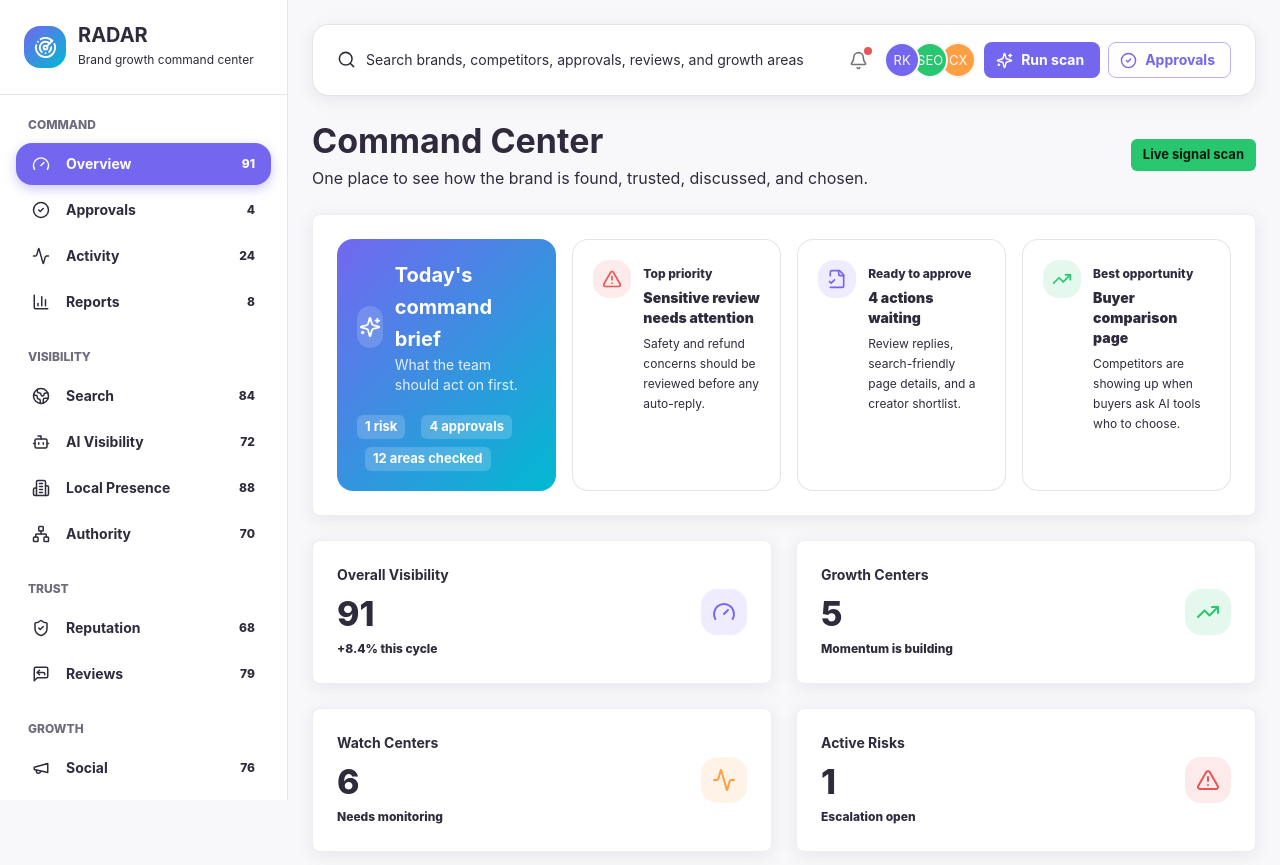
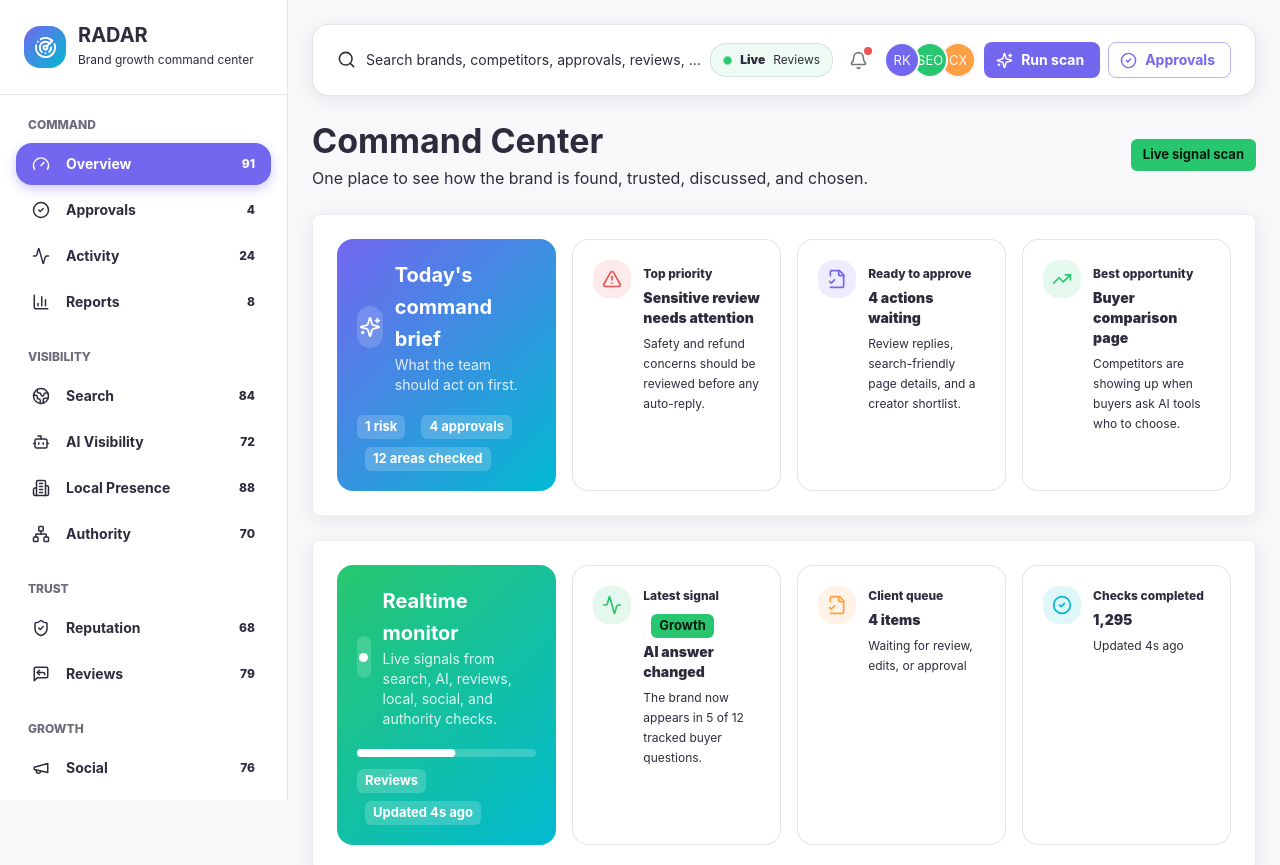
Before and after one commit to rajeshkamalwar/radar, a Next.js app in the folder radar-saas/: page / in a window 1280 px wide. Shown: the top 865 px of the page. Built offline with nearby package versions, Linux system fonts and the light colour scheme; what @mui/material-nextjs would draw is missing.

Commit message:
Add realtime signal monitoring layer

```diff
--- a/radar-saas/src/components/RadarDashboard.tsx
+++ b/radar-saas/src/components/RadarDashboard.tsx
@@ -29,7 +29,7 @@ import {
 } from "lucide-react";
 import Link from "next/link";
 import { usePathname } from "next/navigation";
-import { useMemo, useState, type ReactNode } from "react";
+import { useEffect, useMemo, useState, type ReactNode } from "react";
 import {
   alpha,
   Avatar,
@@ -109,6 +109,85 @@ const priorityTone: Record<
 
 const quickFilters = ["All", "Needs attention", "Ready to approve", "Growth", "Risks"];
 
+const liveSignalEvents: Array<{
+  title: string;
+  detail: string;
+  module: string;
+  tone: RadarStatus;
+  source: string;
+}> = [
+  {
+    title: "New Google review detected",
+    detail: "A 2-star review mentions refund timing and needs approval before reply.",
+    module: "Reviews",
+    tone: "risk",
+    source: "Google Business Profile"
+  },
+  {
+    title: "AI answer changed",
+    detail: "The brand now appears in 5 of 12 tracked buyer questions.",
+    module: "AI Visibility",
+    tone: "growth",
+    source: "AI prompt monitor"
+  },
+  {
+    title: "Ranking movement found",
+    detail: "A priority service page moved into the first-page watch zone.",
+    module: "Search",
+    tone: "growth",
+    source: "Search scan"
+  },
+  {
+    title: "Creator risk cleared",
+    detail: "Two creators passed brand-safety checks for the rising topic.",
+    module: "Influencers",
+    tone: "clear",
+    source: "Creator monitor"
+  },
+  {
+    title: "Competitor mention increased",
+    detail: "A competitor appeared again in comparison-style AI answers.",
+    module: "Competitors",
+    tone: "watch",
+    source: "Share of voice"
+  }
+];
+
+const liveSignalChecks = [
+  "AI prompts",
+  "Reviews",
+  "Google positions",
+  "Local listings",
+  "Social mentions",
+  "Backlinks"
+];
+
+function useLiveSignals() {
+  const [tick, setTick] = useState(0);
+
+  useEffect(() => {
+    const interval = window.setInterval(() => setTick((current) => current + 1), 3500);
+    return () => window.clearInterval(interval);
+  }, []);
+
+  return useMemo(() => {
+    const activeEvent = liveSignalEvents[tick % liveSignalEvents.length];
+    const scanProgress = 42 + ((tick * 13) % 54);
+    const checksCompleted = 1284 + tick * 11;
+    const queueDelta = tick % 3 === 0 ? 1 : 0;
+    const signalLabel = liveSignalChecks[tick % liveSignalChecks.length];
+
+    return {
+      activeEvent,
+      checksCompleted,
+      queueDelta,
+      scanProgress,
+      signalLabel,
+      lastUpdated: tick === 0 ? "Starting live scan" : `Updated ${Math.min(tick * 4, 60)}s ago`
+    };
+  }, [tick]);
+}
+
 const workspaceRoutes = {
   executive: "/",
   search: "/search",
@@ -317,6 +396,185 @@ function MetricCard({
             {icon}
           </Box>
         </Stack>
+      </CardContent>
+    </Card>
+  );
+}
+
+function PulseDot({ color = "#28c76f" }: { color?: string }) {
+  return (
+    <Box
+      sx={{
+        width: 9,
+        height: 9,
+        borderRadius: "50%",
+        bgcolor: color,
+        boxShadow: `0 0 0 6px ${alpha(color, 0.14)}`,
+        animation: "radarPulse 1.8s ease-in-out infinite",
+        "@keyframes radarPulse": {
+          "0%": { transform: "scale(0.92)", boxShadow: `0 0 0 0 ${alpha(color, 0.28)}` },
+          "70%": { transform: "scale(1)", boxShadow: `0 0 0 8px ${alpha(color, 0)}` },
+          "100%": { transform: "scale(0.92)", boxShadow: `0 0 0 0 ${alpha(color, 0)}` }
+        }
+      }}
+    />
+  );
+}
+
+function RealtimeTopStatus() {
+  const live = useLiveSignals();
+
+  return (
+    <Tooltip title={`${live.lastUpdated}. Currently checking ${live.signalLabel}.`}>
+      <Stack
+        direction="row"
+        spacing={1}
+        sx={{
+          display: { xs: "none", md: "flex" },
+          alignItems: "center",
+          px: 1.5,
+          py: 0.8,
+          borderRadius: 2,
+          border: 1,
+          borderColor: "divider",
+          bgcolor: alpha("#28c76f", 0.08)
+        }}
+      >
+        <PulseDot />
+        <Typography variant="caption" sx={{ fontWeight: 900 }}>
+          Live
+        </Typography>
+        <Typography variant="caption" color="text.secondary" noWrap>
+          {live.signalLabel}
+        </Typography>
+      </Stack>
+    </Tooltip>
+  );
+}
+
+function LiveSignalStrip() {
+  const live = useLiveSignals();
+  const tone = statusTone[live.activeEvent.tone];
+
+  const cards = [
+    {
+      label: "Latest signal",
+      value: live.activeEvent.title,
+      detail: live.activeEvent.detail,
+      icon: <Activity size={20} />,
+      color: live.activeEvent.tone === "risk" ? "#ea5455" : "#28c76f"
+    },
+    {
+      label: "Client queue",
+      value: `${approvals.length + live.queueDelta} items`,
+      detail: "Waiting for review, edits, or approval",
+      icon: <FileCheck2 size={20} />,
+      color: "#ff9f43"
+    },
+    {
+      label: "Checks completed",
+      value: live.checksCompleted.toLocaleString(),
+      detail: live.lastUpdated,
+      icon: <CheckCircle2 size={20} />,
+      color: "#00bad1"
+    }
+  ];
+
+  return (
+    <Card>
+      <CardContent sx={{ p: 0, "&:last-child": { pb: 0 } }}>
+        <Box
+          sx={{
+            p: 3,
+            display: "grid",
+            gridTemplateColumns: { xs: "minmax(0, 1fr)", lg: "1.05fr repeat(3, minmax(0, 1fr))" },
+            gap: 2,
+            alignItems: "stretch"
+          }}
+        >
+          <Box
+            sx={{
+              p: 2.5,
+              borderRadius: 2,
+              color: "primary.contrastText",
+              background: "linear-gradient(135deg, #28c76f, #00bad1)"
+            }}
+          >
+            <Stack direction="row" spacing={1.5} sx={{ alignItems: "center" }}>
+              <Box
+                sx={{
+                  width: 42,
+                  height: 42,
+                  display: "grid",
+                  placeItems: "center",
+                  borderRadius: 2,
+                  bgcolor: alpha("#ffffff", 0.16)
+                }}
+              >
+                <PulseDot color="#ffffff" />
+              </Box>
+              <Box sx={{ minWidth: 0 }}>
+                <Typography variant="h6">Realtime monitor</Typography>
+                <Typography variant="body2" sx={{ opacity: 0.86 }}>
+                  Live signals from search, AI, reviews, local, social, and authority checks.
+                </Typography>
+              </Box>
+            </Stack>
+            <LinearProgress
+              variant="determinate"
+              value={live.scanProgress}
+              sx={{
+                mt: 2.5,
+                height: 8,
+                borderRadius: 99,
+                bgcolor: alpha("#ffffff", 0.2),
+                "& .MuiLinearProgress-bar": {
+                  bgcolor: "#ffffff",
+                  borderRadius: 99
+                }
+              }}
+            />
+            <Stack direction="row" spacing={1} sx={{ mt: 1.5, alignItems: "center", flexWrap: "wrap", gap: 1 }}>
+              <Chip label={live.signalLabel} size="small" sx={{ color: "white", bgcolor: alpha("#ffffff", 0.18) }} />
+              <Chip label={live.lastUpdated} size="small" sx={{ color: "white", bgcolor: alpha("#ffffff", 0.18) }} />
+            </Stack>
+          </Box>
+
+          {cards.map((item) => (
+            <Paper key={item.label} variant="outlined" sx={{ p: 2.5, borderRadius: 2 }}>
+              <Stack direction="row" spacing={1.5} sx={{ alignItems: "flex-start" }}>
+                <Box
+                  sx={{
+                    width: 38,
+                    height: 38,
+                    display: "grid",
+                    placeItems: "center",
+                    borderRadius: 2,
+                    color: item.color,
+                    bgcolor: alpha(item.color, 0.12),
+                    flexShrink: 0
+                  }}
+                >
+                  {item.icon}
+                </Box>
+                <Box sx={{ minWidth: 0 }}>
+                  <Stack direction="row" spacing={1} sx={{ alignItems: "center", flexWrap: "wrap", gap: 1 }}>
+                    <Typography variant="caption" color="text.secondary" sx={{ fontWeight: 800 }}>
+                      {item.label}
+                    </Typography>
+                    {item.label === "Latest signal" ? <Chip label={tone.label} color={tone.color} size="small" /> : null}
+                  </Stack>
+                  <Typography variant="body2" sx={{ mt: 0.5, fontWeight: 900, overflowWrap: "anywhere" }}>
+                    {item.value}
+                  </Typography>
+                  <Typography variant="caption" color="text.secondary" sx={{ display: "block", mt: 0.75 }}>
+                    {item.detail}
+                  </Typography>
+                </Box>
+              </Stack>
+            </Paper>
+          ))}
+        </Box>
       </CardContent>
     </Card>
   );
@@ -695,6 +953,18 @@ function ApprovalQueue() {
 }
 
 function WorkLedger() {
+  const live = useLiveSignals();
+  const liveEvents = [
+    {
+      time: "Now",
+      title: live.activeEvent.title,
+      detail: live.activeEvent.detail,
+      module: live.activeEvent.module,
+      tone: live.activeEvent.tone
+    },
+    ...activityEvents
+  ];
+
   return (
     <Card>
       <CardContent sx={{ p: 3, "&:last-child": { pb: 3 } }}>
@@ -702,13 +972,13 @@ function WorkLedger() {
           <Box>
             <Typography variant="h6">Work Ledger</Typography>
             <Typography variant="body2" color="text.secondary">
-              What changed, what was detected, and what was escalated
+              Live changes, detections, and escalations as they happen
             </Typography>
           </Box>
-          <AlertTriangle size={20} />
+          <PulseDot color={statusTone[live.activeEvent.tone].color === "error" ? "#ea5455" : "#28c76f"} />
         </Stack>
         <Stack spacing={2.2} sx={{ mt: 2.5 }}>
-          {activityEvents.map((event) => {
+          {liveEvents.map((event) => {
             const tone = statusTone[event.tone];
 
             return (
@@ -774,6 +1044,7 @@ function TopBar() {
         </Typography>
       </Stack>
       <Stack direction="row" spacing={1} sx={{ flexShrink: 0, alignItems: "center" }}>
+        <RealtimeTopStatus />
         <Tooltip title="Notifications">
           <IconButton aria-label="Notifications">
             <Badge color="error" variant="dot">
@@ -1812,6 +2083,9 @@ export function RadarDashboard() {
             </Stack>
 
             <CommandBrief />
+            <Box sx={{ mt: 3 }}>
+              <LiveSignalStrip />
+            </Box>
 
             <Box
               sx={{
```
